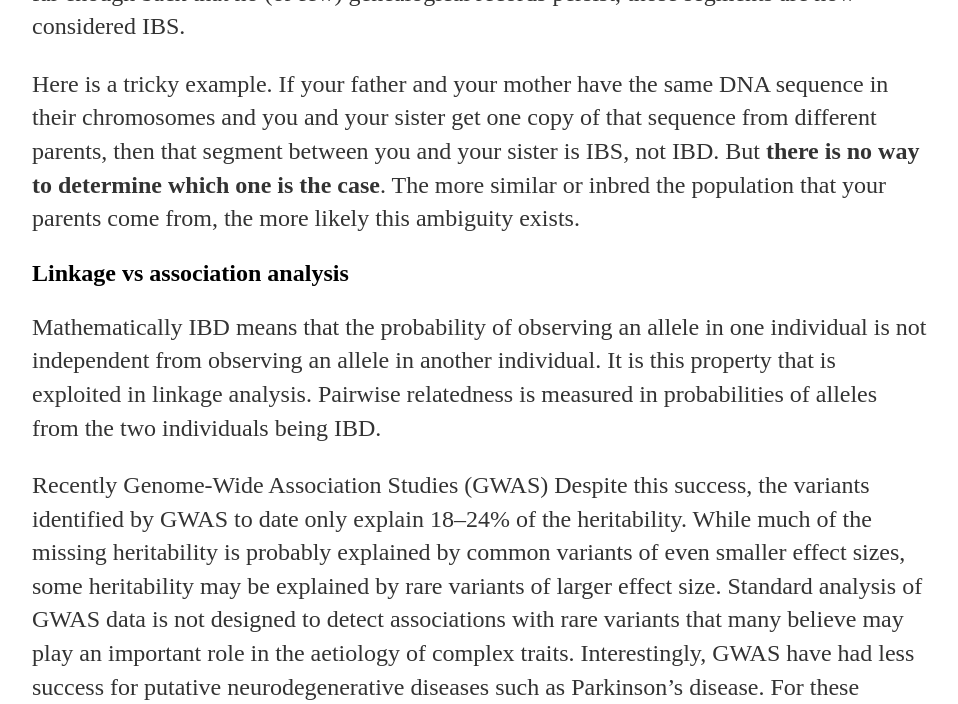
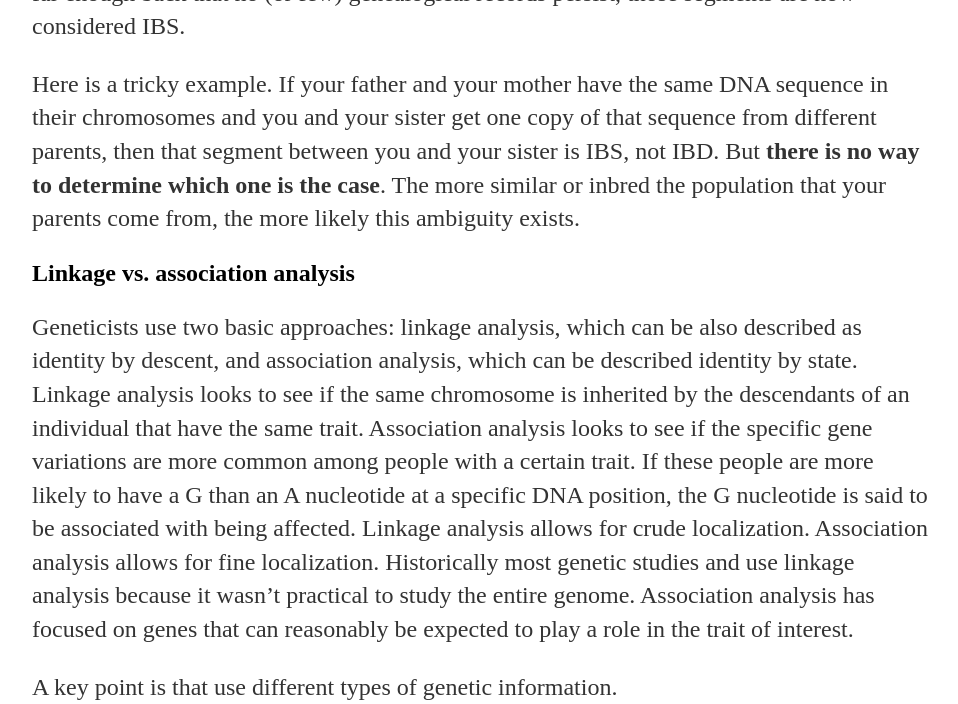
Before and after one commit to lybird300/lybird300.github.io, a Jekyll site: the page built from _posts/2015-04-29-IBDvsIBS.md, in a window 1280 px wide and 900 px high, scrolled down 1136 px, cut to the strip 0-704 px from the top of the window. Shown: the whole strip, without its empty margins (160-1118 px from the left). Built offline with Jekyll 4.4.1, drawn with Linux system fonts in a browser that asks for light colours; some of the changed text lies outside the part shown.

Commit message:
Update 2015-04-29-IBDvsIBS.md

```diff
--- a/_posts/2015-04-29-IBDvsIBS.md
+++ b/_posts/2015-04-29-IBDvsIBS.md
@@ -10,14 +10,12 @@ There are several ways certain sequences become very common in a population. Tha
 
 Here is a tricky example. If your father and your mother have the same DNA sequence in their chromosomes and you and your sister get one copy of that sequence from different parents, then that segment between you and your sister is IBS, not IBD. But <b>there is no way to determine which one is the case</b>. The more similar or inbred the population that your parents come from, the more likely this ambiguity exists.
 
-<h2>Linkage vs association analysis</h2>
-Mathematically IBD means that the probability of observing an allele in one individual is not independent from observing an allele in another individual. It is this property that is exploited in linkage analysis. Pairwise relatedness is measured in probabilities of alleles from the two individuals being IBD.
+<h2>Linkage vs. association analysis</h2>
+Geneticists use two basic approaches: linkage analysis, which can be also described as identity by descent, and association analysis, which can be described identity by state. Linkage analysis looks to see if the same chromosome is inherited by the descendants of an individual that have the same trait. Association analysis looks to see if the specific gene variations are more common among people with a certain trait. If these people are more likely to have a G than an A nucleotide at a specific DNA position, the G nucleotide is said to be associated with being affected. Linkage analysis allows for crude localization. Association analysis allows for fine localization.  Historically most genetic studies and use linkage analysis because it wasn’t practical to study the entire genome. Association analysis has focused on genes that can reasonably be expected to play a role in the trait of interest.
 
+A key point is that  use different  types of genetic information.
 
-
-
-
-
+<img alt="IBDvsIBS" src="https://cloud.githubusercontent.com/assets/5496192/7396806/1c8a22a4-ee72-11e4-8873-97a6e407f2bd.png" />
 
 Recently Genome-Wide Association Studies (GWAS)
 Despite this success, the variants identified by GWAS to date only explain 18–24% of the heritability. While much of the missing heritability is probably explained by common variants of even smaller effect sizes, some heritability may be explained by rare variants of larger effect size. Standard analysis of GWAS data is not designed to detect associations with rare variants that many believe may play an important role in the aetiology of complex traits. Interestingly, GWAS have had less success for putative neurodegenerative diseases such as Parkinson's disease. For these diseases, family-based approaches detecting rare variants have been more successful. This raises the possibility that <b>rare variants under negative selection pressure</b> are relatively more important in the genetic architecture of neurodegenerative processes, whereas <b>common variants under balancing selection</b> are more important in the genetic architecture of immunological processes.
@@ -32,11 +30,7 @@ IBD analysis limitations: it is only suited to discover rare variants if all var
 
 The technique known as association mapping differs from traditional pedigree studies in that marker-disease associations are sought in populations of unrelated individuals. To explain the idea behind this approach, imagine that a disease causing mutation has just occurred in a population. The chromosome on which this mutation occurred contains specific alleles in neighboring polymorphic loci. At first, the mutation will only be observed in conjuction with these alleles, so the association with these alleles will be high. Through time these associations will dissipate because of recombination, but the closest loci will experience the fewest recombinations and hence retain the highest levels of LD. Thus, by looking for significant correlations between disease state and alleles, we can hope to identify the region in which the disease causing genetic mutation lies.
 
-Geneticists use two basic approaches: linkage analysis, which can be also described as identity by descent, and association analysis, which can be described identity by state. Linkage analysis looks to see if the same chromosome is inherited by the descendants of an individual that have the same trait. Association analysis looks to see if the specific gene variations are more common among people with a certain trait. If these people are more likely to have a G than an A nucleotide at a specific DNA position, the G nucleotide is said to be associated with being affected. Linkage analysis allows for crude localization. Association analysis allows for fine localization.  Historically most genetic studies and use linkage analysis because it wasn’t practical to study the entire genome. Association analysis has focused on genes that can reasonably be expected to play a role in the trait of interest.
 
-A key point is that  use different  types of genetic information.
-
-<img alt="IBDvsIBS" src="https://cloud.githubusercontent.com/assets/5496192/7396806/1c8a22a4-ee72-11e4-8873-97a6e407f2bd.png" />
 
 Current DNA typing techniques cannot tell which one of the two parental chromosomes (maternal or paternal) an allele inherits from, although this distinction is often important for understanding disease causality. We carry two nucleotides in each inherited position, one from Mom and one from Dad. DNA typing results for these positions is a mixture of Mom’s and Dad’s contributions in no order. For example, if you are <b>A</b>A <b>G</b>G <b>A</b>A <b>C</b>C you will match me when I am <b>A</b>G <b>A</b>G <b>A</b>G <b>C</b>T, but there is no guarantee that A G A C came from the same chromosome (e.g., it could be A--G on one chromosome and A--C on the other). This is known as the phase uncertainty.
 
@@ -49,6 +43,5 @@ IBD mapping can form a potentially powerful method for detecting rare variants i
 rare events, need fine-scale mapping (IBD help find finer region) and powerful statistical test
 
 
-
-<h2>Phasing</h2>
-We need phasing because there is no zipper in our DNA.
+<h2>IBD Mapping</h2>
+Mathematically IBD means that the probability of observing an allele in one individual is not independent from observing an allele in another individual. It is this property that is exploited in linkage analysis. Pairwise relatedness is measured in probabilities of alleles from the two individuals being IBD.
```
